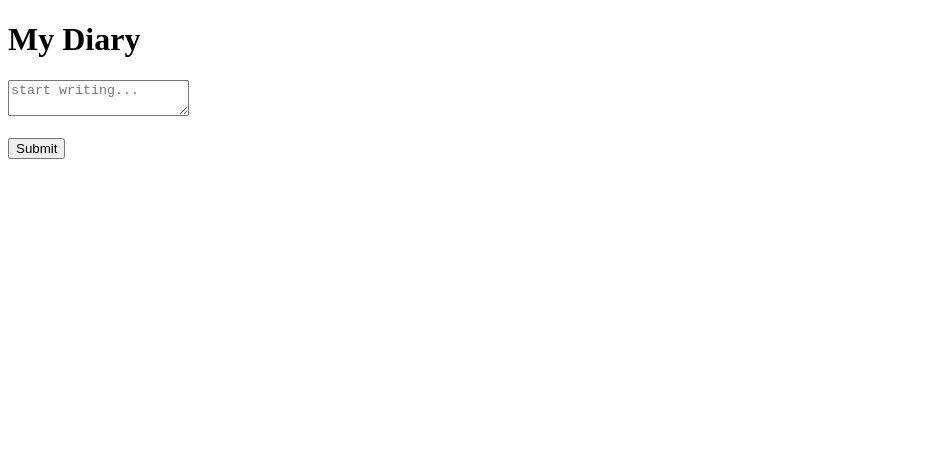
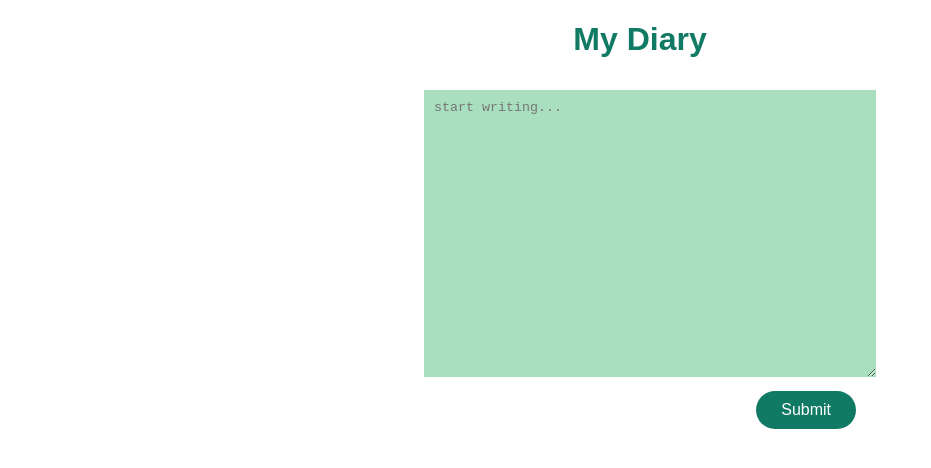
Before and after one commit to pchhina/diary, a plain HTML site: page index.html in a window 1280 px wide. Shown: the whole page, without its empty margins (0-931 px from the left). Drawn offline with Linux system fonts and the light colour scheme.

Commit message:
basic CSS setup completed

```diff
--- /dev/null
+++ b/css/style.css
@@ -0,0 +1,37 @@
+body {
+    font-family: Arial, Helvetica, sans-serif;
+    margin: 0 100px;
+}
+
+.title {
+    color:  #117a65;
+    text-align: center;
+    margin-bottom: 1em;
+}
+
+.entry-form {
+    width: 40%;
+    height: 20em;
+    margin: 5px auto;
+}
+
+.entry-textbox {
+    width: 100%;
+    height: 20em;
+    padding: 10px;
+    background-color: #a9dfbf;
+    border: unset;
+
+}
+
+.btn {
+    padding: 0.2em;
+    margin-top: 10px;
+    float: right;
+    border: unset;
+    border-radius: 20px;
+    padding: 10px 25px;
+    background-color: #117a65;
+    color: white;
+    font-size: 1em;
+}
--- a/index.html
+++ b/index.html
@@ -3,14 +3,15 @@
     <head>
         <title>Diary App</title>
         <meta charset="UTF-8">
+        <link href="css/style.css" rel="stylesheet">
     </head>
 
     <body>
-        <h1>My Diary</h1>
-        <form id="entry-form">
-            <textarea id="entry-textbox" placeholder="start writing..."></textarea>
+        <h1 class="title">My Diary</h1>
+        <form class="entry-form">
+            <textarea class="entry-textbox"  placeholder="start writing..."></textarea>
+            </br>
+            <button class="btn">Submit</button>
         </form>
-        <br>
-        <button id="submit">Submit</button>
     </body>
 </html>
```
